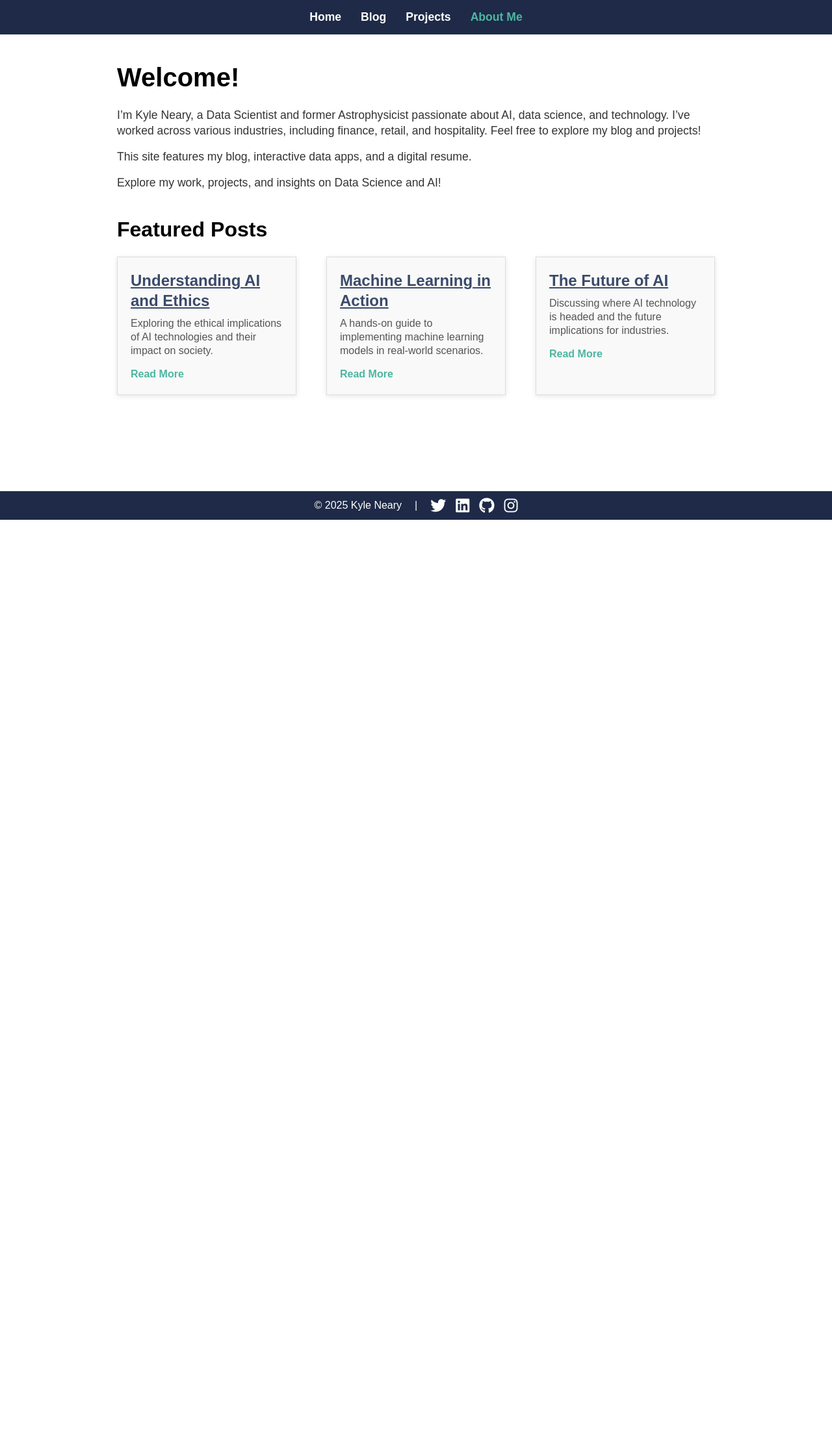
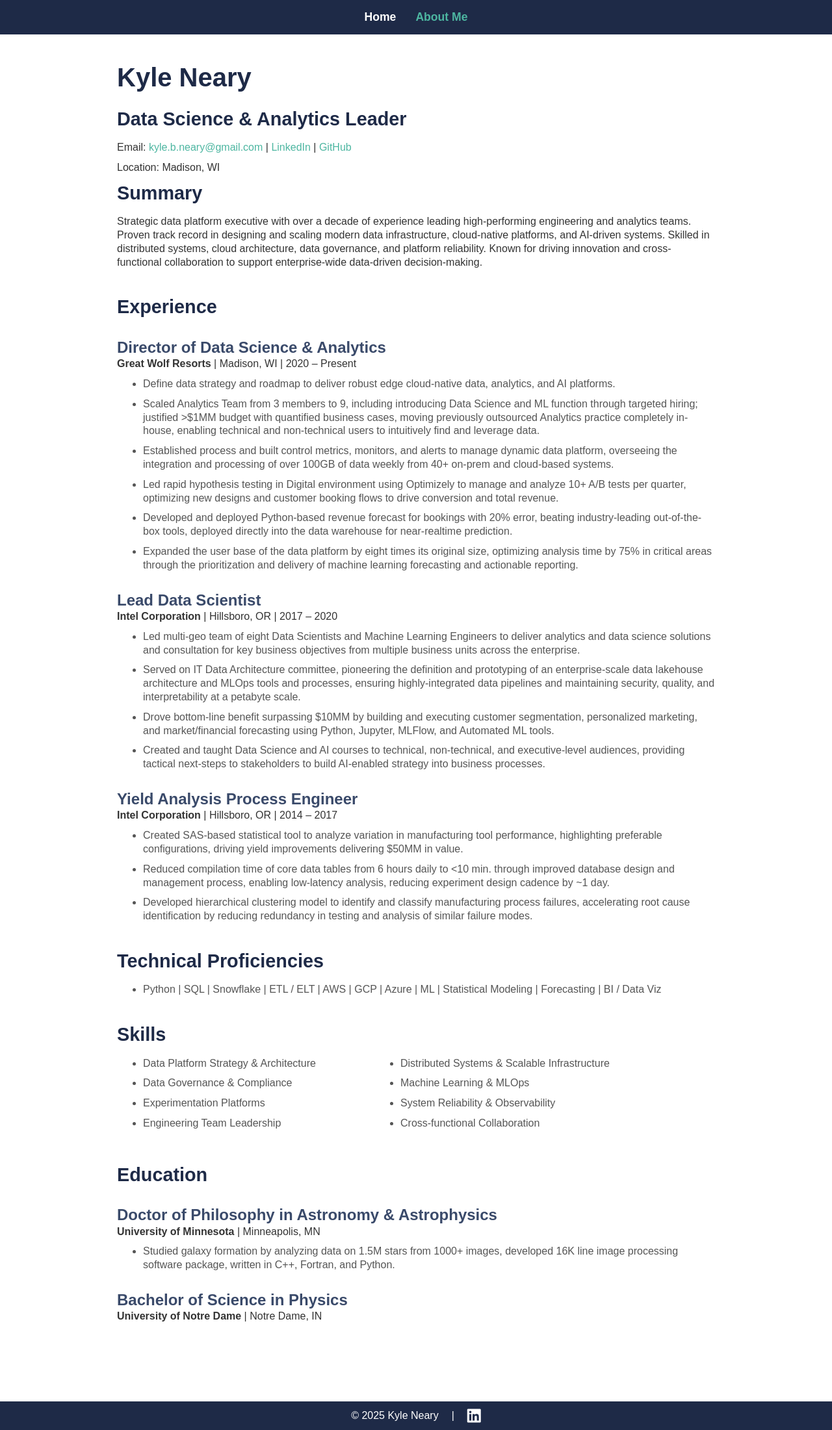
Before and after one commit to kylebneary/kylebneary-com, a Flask app: page /about-me/ in a window 1280 px wide. Shown: the whole page at 65% size. Before the commit the page ends 800 px from the top, so only its background shows below. Run offline with Flask 3, Linux system fonts and the light colour scheme.

Commit message:
Add About Me page and clean up WIP pages

```diff
--- a/about_me/about_me.py
+++ b/about_me/about_me.py
@@ -7,4 +7,4 @@ about_bp = Blueprint('about_bp', __name__,
 @about_bp.route('/')
 def index():
     print('Request for about me page received')
-    return render_template('index.html')
+    return render_template('about_me/resume.html')
--- /dev/null
+++ b/about_me/templates/about_me/resume.html
@@ -0,0 +1,83 @@
+{% extends 'base.html' %}
+
+{% block title %}About Me{% endblock %}
+
+{% block content %}
+    <section class="resume">
+        <h1>Kyle Neary</h1>
+        <h2>Data Science & Analytics Leader</h2>
+        <p>Email: <a href="mailto:kyle.b.neary@gmail.com">kyle.b.neary@gmail.com</a> | <a href="https://www.linkedin.com/in/kylebneary/" target="_blank">LinkedIn</a> | <a href="https://github.com/kylebneary" target="_blank">GitHub</a></p>
+        <p>Location: Madison, WI</p>
+
+        <section class="summary">
+            <h2>Summary</h2>
+            <p>Strategic data platform executive with over a decade of experience leading high-performing engineering and analytics teams. Proven track record in designing and scaling modern data infrastructure, cloud-native platforms, and AI-driven systems. Skilled in distributed systems, cloud architecture, data governance, and platform reliability. Known for driving innovation and cross-functional collaboration to support enterprise-wide data-driven decision-making.</p>
+        </section>
+
+        <section class="experience">
+            <h2>Experience</h2>
+
+            <h3>Director of Data Science & Analytics</h3>
+            <p><strong>Great Wolf Resorts</strong> | Madison, WI | 2020 – Present</p>
+            <ul>
+                <li>Define data strategy and roadmap to deliver robust edge cloud-native data, analytics, and AI platforms.</li>
+                <li>Scaled Analytics Team from 3 members to 9, including introducing Data Science and ML function through targeted hiring; justified >$1MM budget with quantified business cases, moving previously outsourced Analytics practice completely in-house, enabling technical and non-technical users to intuitively find and leverage data.</li>
+                <li>Established process and built control metrics, monitors, and alerts to manage dynamic data platform, overseeing the integration and processing of over 100GB of data weekly from 40+ on-prem and cloud-based systems.</li>
+                <li>Led rapid hypothesis testing in Digital environment using Optimizely to manage and analyze 10+ A/B tests per quarter, optimizing new designs and customer booking flows to drive conversion and total revenue.</li>
+                <li>Developed and deployed Python-based revenue forecast for bookings with 20% error, beating industry-leading out-of-the-box tools, deployed directly into the data warehouse for near-realtime prediction.</li>
+                <li>Expanded the user base of the data platform by eight times its original size, optimizing analysis time by 75% in critical areas through the prioritization and delivery of machine learning forecasting and actionable reporting.</li>
+            </ul>
+
+            <h3>Lead Data Scientist</h3>
+            <p><strong>Intel Corporation</strong> | Hillsboro, OR | 2017 – 2020</p>
+            <ul>
+                <li>Led multi-geo team of eight Data Scientists and Machine Learning Engineers to deliver analytics and data science solutions and consultation for key business objectives from multiple business units across the enterprise.</li>
+                <li>Served on IT Data Architecture committee, pioneering the definition and prototyping of an enterprise-scale data lakehouse architecture and MLOps tools and processes, ensuring highly-integrated data pipelines and maintaining security, quality, and interpretability at a petabyte scale.</li>
+                <li>Drove bottom-line benefit surpassing $10MM by building and executing customer segmentation, personalized marketing, and market/financial forecasting using Python, Jupyter, MLFlow, and Automated ML tools.</li>
+                <li>Created and taught Data Science and AI courses to technical, non-technical, and executive-level audiences, providing tactical next-steps to stakeholders to build AI-enabled strategy into business processes.</li>
+            </ul>
+
+            <h3>Yield Analysis Process Engineer</h3>
+            <p><strong>Intel Corporation</strong> | Hillsboro, OR | 2014 – 2017</p>
+            <ul>
+                <li>Created SAS-based statistical tool to analyze variation in manufacturing tool performance, highlighting preferable configurations, driving yield improvements delivering $50MM in value.</li>
+                <li>Reduced compilation time of core data tables from 6 hours daily to <10 min. through improved database design and management process, enabling low-latency analysis, reducing experiment design cadence by ~1 day.</li>
+                <li>Developed hierarchical clustering model to identify and classify manufacturing process failures, accelerating root cause identification by reducing redundancy in testing and analysis of similar failure modes.</li>
+            </ul>
+        </section>
+
+        <section class="technical-proficiencies">
+            <h2>Technical Proficiencies</h2>
+            <ul>
+                <li>Python | SQL | Snowflake | ETL / ELT | AWS | GCP | Azure | ML | Statistical Modeling | Forecasting | BI / Data Viz</li>
+            </ul>
+        </section>
+
+        <section class="skills">
+            <h2>Skills</h2>
+            <ul class="skills-list">
+                <li>Data Platform Strategy & Architecture</li>
+                <li>Distributed Systems & Scalable Infrastructure</li>
+                <li>Data Governance & Compliance</li>
+                <li>Machine Learning & MLOps</li>
+                <li>Experimentation Platforms</li>
+                <li>System Reliability & Observability</li>
+                <li>Engineering Team Leadership</li>
+                <li>Cross-functional Collaboration</li>
+            </ul>
+        </section>
+
+        <section class="education">
+            <h2>Education</h2>
+            <h3>Doctor of Philosophy in Astronomy & Astrophysics</h3>
+            <p><strong>University of Minnesota</strong> | Minneapolis, MN</p>
+            <ul>
+                <li>Studied galaxy formation by analyzing data on 1.5M stars from 1000+ images, developed 16K line image processing software package, written in C++, Fortran, and Python.</li>
+            </ul>
+
+            <h3>Bachelor of Science in Physics</h3>
+            <p><strong>University of Notre Dame</strong> | Notre Dame, IN</p>
+        </section>
+
+    </section>
+{% endblock %}
--- a/static/css/styles.css
+++ b/static/css/styles.css
@@ -205,3 +205,68 @@ html, body {
 main {
     flex-grow: 1;
 }
+
+/* Resume Page Styling */
+.resume h1 {
+    font-size: 2.5rem;
+    margin-bottom: 20px;
+    color: #1E2A47;  /* Dark blue color for the name */
+}
+
+.resume p {
+    font-size: 1rem;
+    color: #333;
+    margin-bottom: 10px;
+}
+
+.resume a {
+    color: #4DB6A1;
+    text-decoration: none;
+}
+
+.resume a:hover {
+    text-decoration: underline;
+}
+
+.resume section {
+    margin-bottom: 2.5rem; /* Added more space after each section */
+}
+
+.resume h2 {
+    font-size: 1.8rem;
+    color: #1E2A47;
+    margin-bottom: 15px;
+}
+
+.resume h3 {
+    font-size: 1.5rem;
+    color: #3A4A6A; /* Muted grayish-blue */
+    margin-top: 1.7rem;
+}
+
+/* Ensure the list style is applied correctly for resume */
+.resume ul {
+    list-style-type: disc;  /* Use bullet points */
+    margin-left: 20px;  /* Add some left margin to indent */
+    padding-left: 20px; /* Adds some space to the left for the bullets */
+}
+
+.resume ul li {
+    font-size: 1rem;
+    color: #555;
+    margin-bottom: 10px;  /* Added more space between list items */
+}
+
+/* Skills Section */
+/* Styling for the two-column skills list */
+.skills-list {
+    display: flex;
+    flex-wrap: wrap;  /* Allow items to wrap into multiple lines */
+}
+
+.skills-list li {
+    width: 45%;  /* Each item takes up about half of the available space */
+    font-size: 1rem;
+    color: #555;
+    margin-bottom: 0.3rem;  /* Space between list items */
+}
--- /dev/null
+++ b/static/js/shift_down.js
@@ -0,0 +1,5 @@
+document.addEventListener('DOMContentLoaded', function() {
+    if (document.body.scrollHeight <= window.innerHeight) {
+      document.querySelector('main').style.marginTop = 'calc(120px)';
+    }
+});
--- a/templates/base.html
+++ b/templates/base.html
@@ -14,8 +14,8 @@
         <nav>
             <ul class="nav">
                 <li><a href="{{ url_for('home_bp.index') }}" class="{% if request.path == '/' %}active{% endif %}">Home</a></li>
-                <li><a href="{{ url_for('blog_bp.index') }}" class="{% if request.path.startswith('/blog') %}active{% endif %}">Blog</a></li>
-                <li><a href="{{ url_for('projects_bp.index') }}" class="{% if request.path.startswith('/projects') %}active{% endif %}">Projects</a></li>
+                <!--<li><a href="{{ url_for('blog_bp.index') }}" class="{% if request.path.startswith('/blog') %}active{% endif %}">Blog</a></li>-->
+                <!--<li><a href="{{ url_for('projects_bp.index') }}" class="{% if request.path.startswith('/projects') %}active{% endif %}">Projects</a></li>-->
                 <li><a href="{{ url_for('about_bp.index') }}" class="{% if request.path.startswith('/about-me') %}active{% endif %}">About Me</a></li>
             </ul>
         </nav>
@@ -31,11 +31,12 @@
         <p>&copy; 2025 Kyle Neary</p>
         <span>|</span>
         <div class="social-icons">
-            <a href="https://twitter.com/yourhandle" target="_blank" class="fab fa-twitter"></a>
-            <a href="https://linkedin.com/in/yourhandle" target="_blank" class="fab fa-linkedin"></a>
-            <a href="https://github.com/yourhandle" target="_blank" class="fab fa-github"></a>
-            <a href="https://instagram.com/yourhandle" target="_blank" class="fab fa-instagram"></a>
+            <!--<a href="https://twitter.com/yourhandle" target="_blank" class="fab fa-twitter"></a>-->
+            <a href="https://linkedin.com/in/kylebneary" target="_blank" class="fab fa-linkedin"></a>
+            <!--<a href="https://github.com/yourhandle" target="_blank" class="fab fa-github"></a>-->
+            <!--<a href="https://instagram.com/yourhandle" target="_blank" class="fab fa-instagram"></a>-->
         </div>
     </footer>
+    <script src="{{ url_for('static', filename='js/shift_down.js') }}"></script>
 </body>
 </html>
--- a/templates/index.html
+++ b/templates/index.html
@@ -7,9 +7,9 @@
         <h1>Welcome!</h1>
         <p>I’m Kyle Neary, a Data Scientist and former Astrophysicist passionate about AI, data science, and technology. I’ve worked across various industries, including finance, retail, and hospitality. Feel free to explore my blog and projects!</p>
         <p>This site features my blog, interactive data apps, and a digital resume.</p>
-        <p>Explore my work, projects, and insights on Data Science and AI!</p>
+        <p>Everything is still under construction for now, but check back soon to explore my work, projects, and insights on Data Science and AI!</p>
     </section>
-
+<!--
     <section class="featured">
         <h2>Featured Posts</h2>
         <div class="featured-posts">
@@ -30,5 +30,5 @@
             </div>
         </div>
     </section>
-
+-->
 {% endblock %}
```
